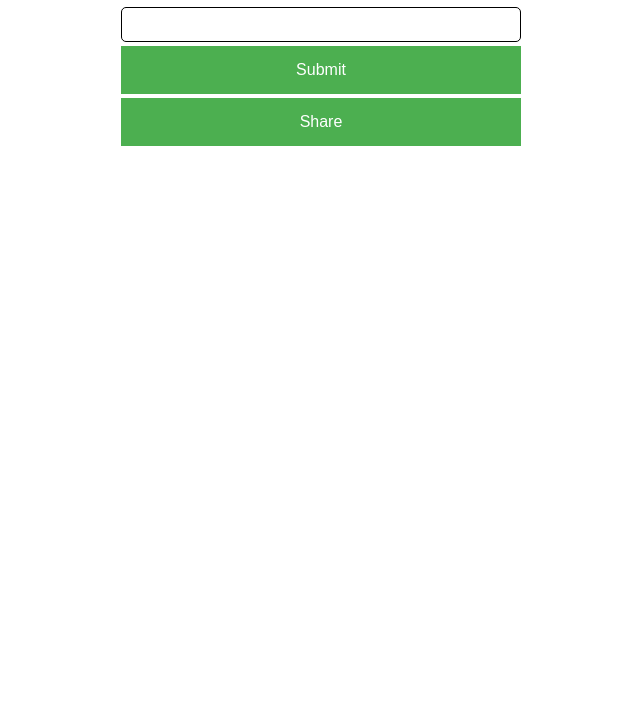
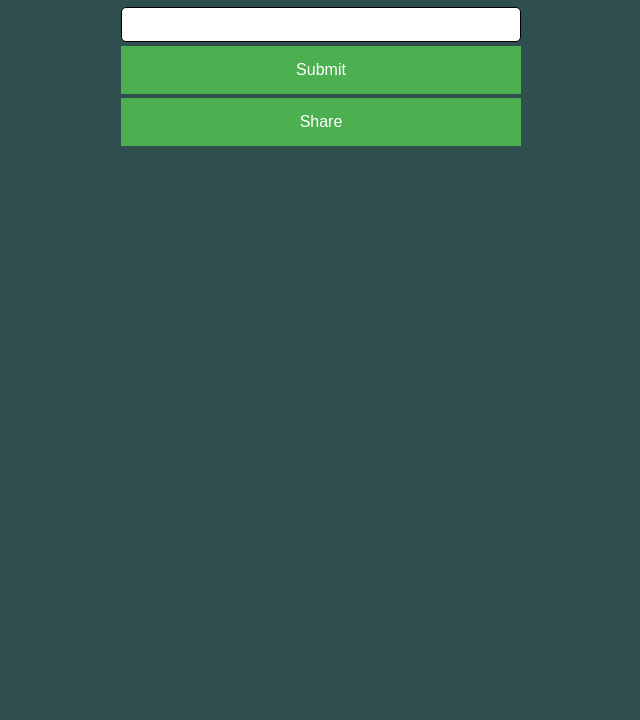
Before and after one commit to thomas-nicholson/worldlex, a plain HTML site: page index.html in a window 1280 px wide. Shown: the part 80-800 px from the top of the page, without its empty margins (319-959 px from the left). Drawn offline with Linux system fonts and the light colour scheme.

Commit message:
Updated background and text colour

```diff
--- a/style.css
+++ b/style.css
@@ -2,6 +2,8 @@ html, body {
     height: 100%;
     text-align: center;
     font-family: sans-serif;
+    background-color: darkslategray;
+    color: whitesmoke;
 }
 
 html {
```
